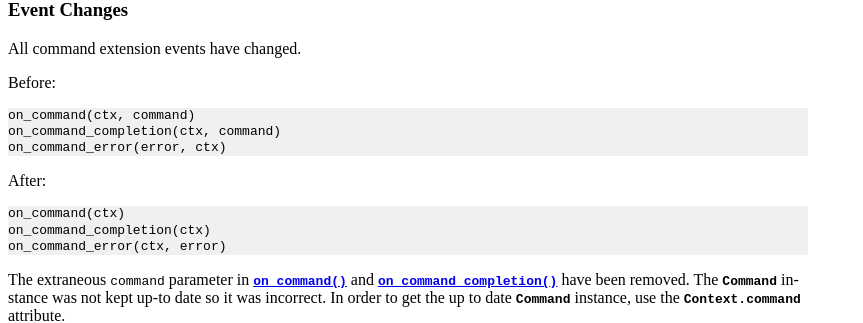
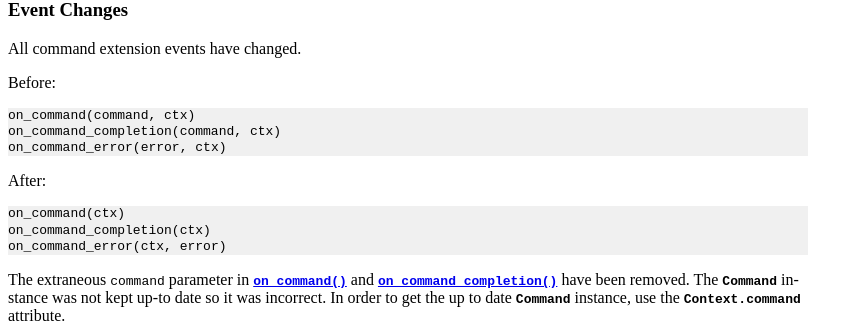
Before and after one commit to Rapptz/discord.py, a Sphinx documentation site: the page built from docs/migrating.rst, in a window 1280 px wide and 900 px high, scrolled down 12865 px. Shown: the part 152-475 px from the top of the window, without its empty margins (0-863 px from the left). Built offline with Sphinx 7.4.7, drawn with Linux system fonts in a browser that asks for light colours.

```diff
--- a/docs/migrating.rst
+++ b/docs/migrating.rst
@@ -890,8 +890,8 @@ All command extension events have changed.
 
 Before: ::
 
-    on_command(ctx, command)
-    on_command_completion(ctx, command)
+    on_command(command, ctx)
+    on_command_completion(command, ctx)
     on_command_error(error, ctx)
 
 After: ::
```
